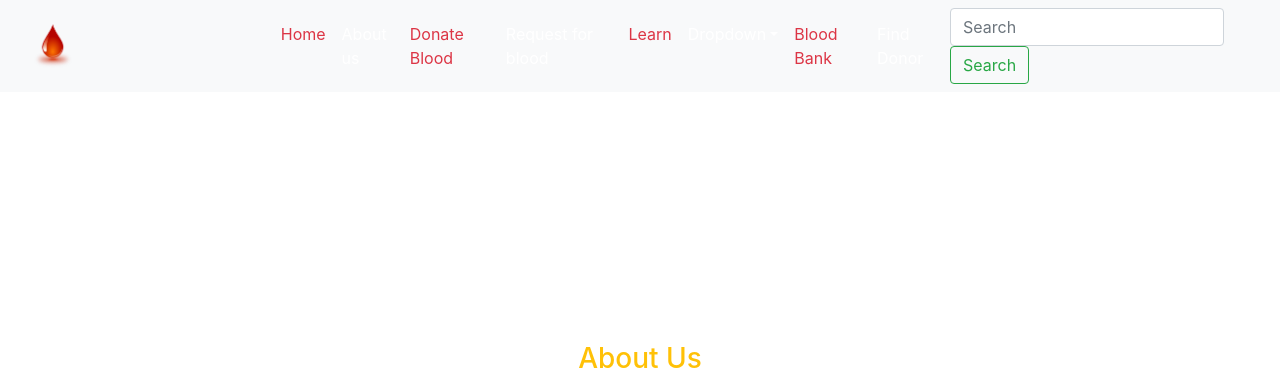
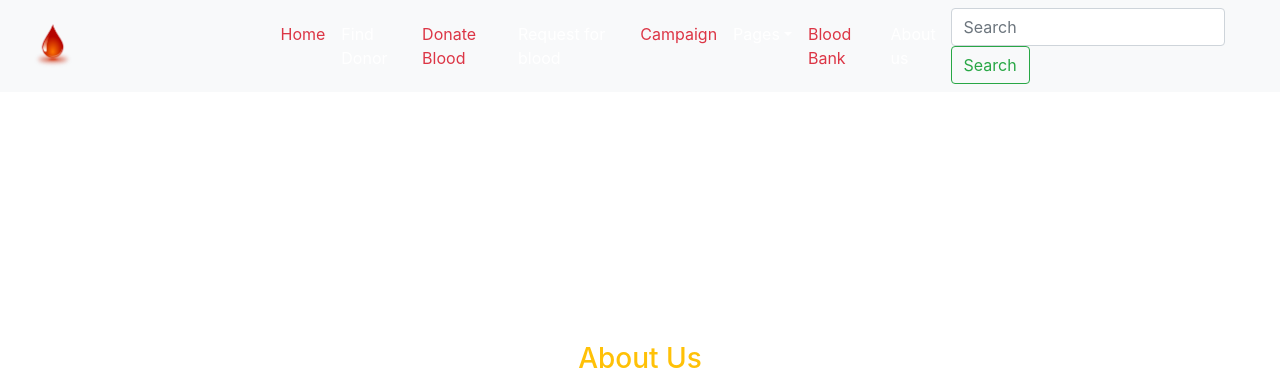
Before and after one commit to munemsah/SEISD-Project, a PHP site: page /aboutus.php in a window 1280 px wide. Shown: the top 385 px of the page. Run offline with PHP 8.4, Linux system fonts and the light colour scheme; some libraries are stand-ins or nearby versions.

Commit message:
nav modifited 1

```diff
--- a/Includes/nav.php
+++ b/Includes/nav.php
@@ -13,10 +13,10 @@
   <div class="collapse navbar-collapse" id="collapsibleNavId">
     <ul class="navbar-nav mr-auto mt-2 mt-lg-0">
       <li class="nav-item active">
-        <a class="nav-link text-danger" href="#">Home <span class="sr-only">(current)</span></a>
+        <a class="nav-link text-danger" href="HomePage.php">Home <span class="sr-only">(current)</span></a>
       </li>
       <li class="nav-item">
-        <a class="nav-link text-white" href="#">About us</a>
+        <a class="nav-link text-white" href="#">Find Donor</a>
       </li>
       <li class="nav-item">
         <a class="nav-link text-danger" href="#">Donate Blood</a>
@@ -25,23 +25,24 @@
         <a class="nav-link text-white" href="#">Request for blood</a>
       </li>
       <li class="nav-item">
-        <a class="nav-link text-danger" href="#">Learn</a>
+        <a class="nav-link text-danger" href="#">Campaign</a>
       </li>
       <li class="nav-item dropdown">
-        <a class="nav-link dropdown-toggle text-white" href="#" id="dropdownId" data-toggle="dropdown" aria-haspopup="true" aria-expanded="false">Dropdown</a>
+        <a class="nav-link dropdown-toggle text-white" href="#" id="dropdownId" data-toggle="dropdown" aria-haspopup="true" aria-expanded="false">Pages</a>
         <div class="dropdown-menu" aria-labelledby="dropdownId">
         <a class="dropdown-item" href="#">Registration as a Volunteer</a>
         <a class="dropdown-item" href="#">Bolod Donation Process</a>
         <a class="dropdown-item" href="#">Blood Types</a>
         <a class="dropdown-item" href="#">Eligibility</a>
         <a class="dropdown-item" href="#">Events</a>
+        <a class="dropdown-item" href="#">FAQ</a>
         </div>
       </li>
       <li class="nav-item">
         <a class="nav-link text-danger" href="#">Blood Bank</a>
       </li>
       <li class="nav-item">
-        <a class="nav-link text-white" href="#">Find Donor</a>
+        <a class="nav-link text-white" href="aboutus.php">About us</a>
       </li>
     </ul>
     <form class="form-inline my-2 my-lg-0">
```
